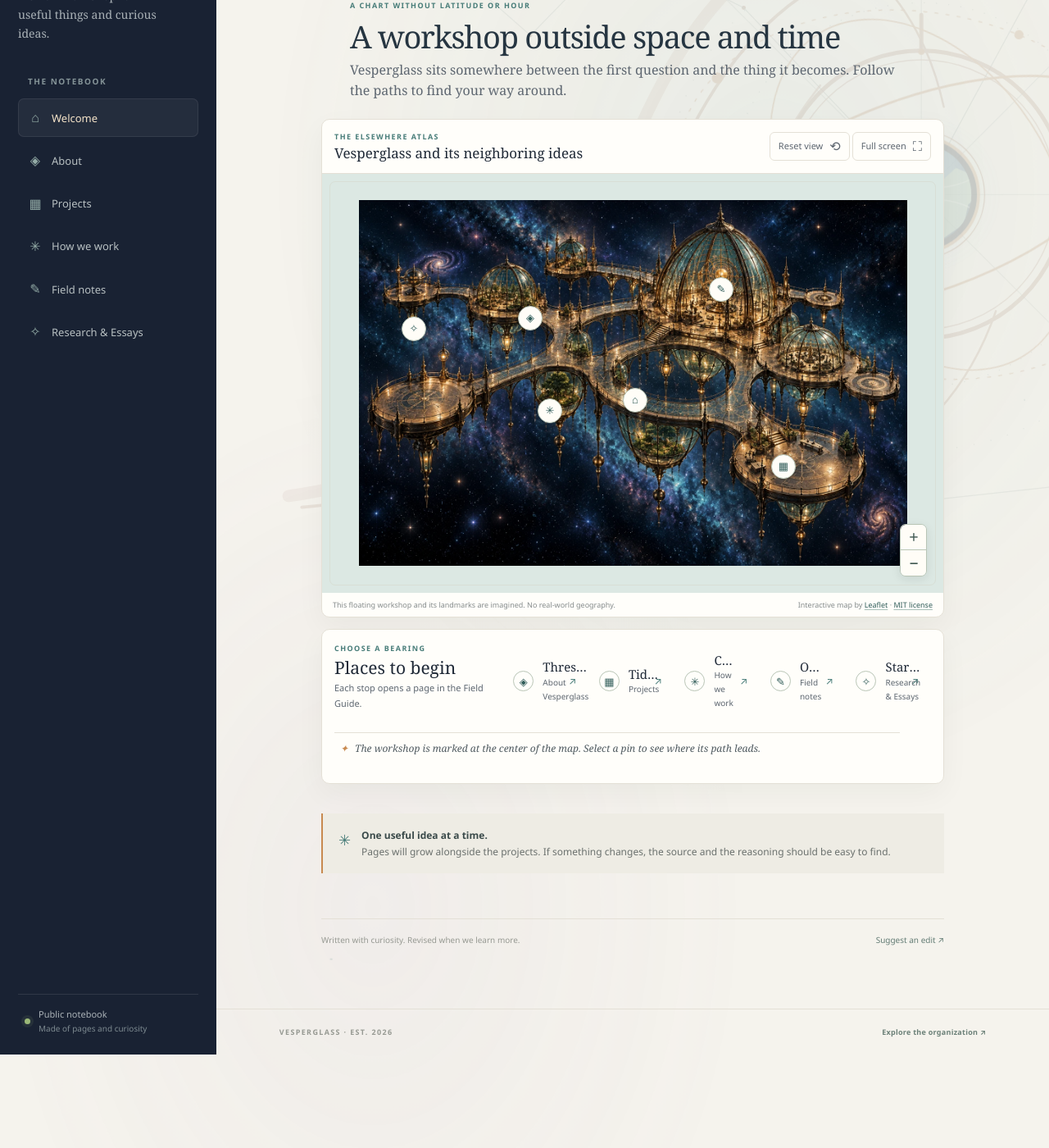
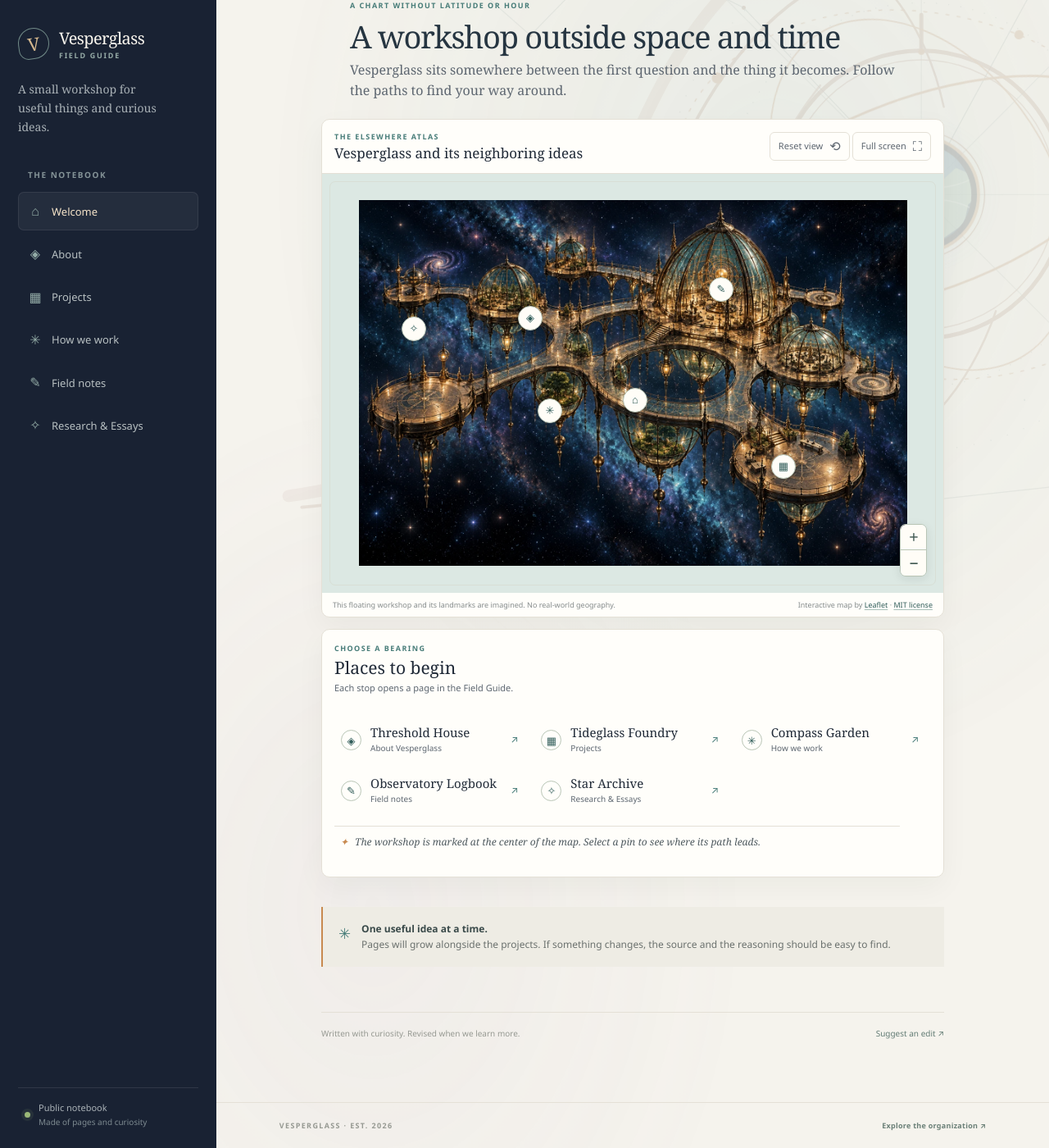
Before and after one commit to vesperglass/vesperglass.github.io, a Jekyll site: the page built from index.md, in a window 1280 px wide and 1400 px high, scrolled down 687 px. Shown: the whole window at 82% size. Built offline with Jekyll 4.4.1, drawn with Linux system fonts in a browser that asks for light colours; before the commit the page ends 1973 px from its top, so only the background shows below that.

Commit message:
Give atlas destinations room to breathe

```diff
--- a/_layouts/default.html
+++ b/_layouts/default.html
@@ -21,7 +21,7 @@
   <link rel="stylesheet" href="{{ '/assets/site.css' | relative_url }}?v=20261023-cartographer-2">
   {% if page.atlas_enabled %}
   <link rel="stylesheet" href="{{ '/assets/leaflet/leaflet.css' | relative_url }}?v=1.9.4">
-  <link rel="stylesheet" href="{{ '/assets/atlas-map.css' | relative_url }}?v=20261023-atlas5">
+  <link rel="stylesheet" href="{{ '/assets/atlas-map.css' | relative_url }}?v=20261023-atlas6">
   {% endif %}
   <script defer src="{{ '/assets/site.js' | relative_url }}?v=20261023-research"></script>
   {% if page.atlas_enabled %}
--- a/assets/atlas-map.css
+++ b/assets/atlas-map.css
@@ -23,10 +23,10 @@
 #atlas-map-fallback{position:absolute;inset:0;display:grid;place-items:center;margin:0;padding:24px;text-align:center;color:var(--soft);font-size:12px}
 .atlas-map-credit{display:flex;justify-content:space-between;gap:8px;padding:8px 13px;color:var(--muted);font-size:9px;line-height:1.45}
 .atlas-map-credit a{color:var(--sea-dark);text-decoration-color:#a9c0b8;text-underline-offset:2px}
-.atlas-wayfinding{display:grid;grid-template-columns:minmax(170px,.55fr) minmax(0,1.45fr);gap:14px;align-items:center;padding:15px}
+.atlas-wayfinding{display:grid;grid-template-columns:minmax(0,1fr);gap:14px;align-items:center;padding:15px}
 .wayfinding-heading h3{margin:4px 0 3px;color:var(--ink);font:21px/1.2 var(--serif)}
 .wayfinding-heading p{margin:0 0 11px;color:var(--soft);font-size:11px}
-.atlas-destinations{display:grid;grid-template-columns:repeat(5,minmax(0,1fr));gap:5px}
+.atlas-destinations{display:grid;grid-template-columns:repeat(3,minmax(0,1fr));gap:5px}
 .atlas-destinations a{display:grid;grid-template-columns:27px minmax(0,1fr) 16px;gap:9px;align-items:center;padding:9px 7px;border:1px solid transparent;border-radius:7px;color:var(--ink);text-decoration:none;transition:background .16s,border-color .16s,transform .16s}
 .atlas-destinations a:hover{transform:translateX(2px);border-color:var(--line);background:var(--map-control-hover)}
 .destination-glyph{display:grid;width:25px;height:25px;place-items:center;border:1px solid var(--map-pin-line);border-radius:50%;color:var(--sea-dark);font-size:13px}
@@ -35,7 +35,7 @@
 .destination-copy strong{overflow:hidden;color:var(--ink);font:15px/1.25 var(--serif);text-overflow:ellipsis;white-space:nowrap}
 .destination-copy small{color:var(--soft);font-size:10px}
 .destination-arrow{color:var(--sea);font-size:12px}
-.wayfinding-note{grid-column:1/-1;display:flex;gap:8px;margin:0;padding:10px 7px 0;border-top:1px solid var(--line);color:var(--soft);font:italic 12px/1.55 var(--serif)}
+.wayfinding-note{grid-column:1;display:flex;gap:8px;margin:0;padding:10px 7px 0;border-top:1px solid var(--line);color:var(--soft);font:italic 12px/1.55 var(--serif)}
 .wayfinding-note span{color:var(--gold)}
 #vesperglass-atlas.leaflet-container{background:var(--map-ocean);outline:none}
 #vesperglass-atlas .leaflet-control-zoom{overflow:hidden;border:1px solid var(--map-pin-line);border-radius:7px;box-shadow:0 3px 12px #17231c18}
@@ -77,7 +77,7 @@
 .atlas-svg-note{fill:var(--map-ink);font-family:var(--serif);font-size:12px;font-style:italic;opacity:.7}
 .atlas-svg-tiny{fill:var(--map-ink);font-family:var(--sans);font-size:9px;font-weight:700;letter-spacing:1.6px;opacity:.55}
 .atlas-rosette{fill:none;stroke:var(--map-route);stroke-width:1.5;opacity:.75}
-@media(max-width:900px){.atlas-wayfinding{grid-template-columns:minmax(150px,.7fr) minmax(0,1.3fr);gap:12px;align-items:start}.atlas-destinations{grid-template-columns:repeat(2,minmax(0,1fr))}.wayfinding-heading{grid-row:1/3}.wayfinding-note{grid-column:2;grid-row:2;margin:5px 0 0;padding-top:9px}}
+@media(max-width:900px){.atlas-wayfinding{gap:12px;align-items:start}.atlas-destinations{grid-template-columns:repeat(2,minmax(0,1fr))}.wayfinding-heading{grid-row:auto}.wayfinding-note{grid-column:1;grid-row:auto;margin:5px 0 0;padding-top:9px}}
 @media(max-width:600px){.atlas-section{margin:39px 0 28px}.atlas-intro{margin-bottom:16px}.atlas-intro h2{font-size:29px}.atlas-layout{gap:10px}.atlas-map-toolbar{align-items:flex-start;padding:11px}.atlas-map-toolbar strong{max-width:210px;font-size:15px}.atlas-map-actions{gap:4px}.atlas-reset,.atlas-fullscreen{gap:5px;padding:6px 7px;font-size:9px}.atlas-map-frame{padding:5px}#vesperglass-atlas{height:auto;min-height:0;aspect-ratio:4/3}.atlas-map-credit{display:grid;padding:8px 10px}.atlas-wayfinding{grid-template-columns:1fr;padding:13px}.wayfinding-heading{grid-row:auto}.atlas-destinations{grid-template-columns:1fr 1fr;gap:3px}.atlas-destinations a{grid-template-columns:23px minmax(0,1fr) 12px;gap:6px;padding:8px 4px}.destination-glyph{width:22px;height:22px;font-size:11px}.destination-copy strong{font-size:13px}.destination-copy small{font-size:9px}.wayfinding-note{grid-column:auto;grid-row:auto}}
 @media(max-width:390px){.atlas-map-toolbar{display:grid}.atlas-map-actions{justify-content:flex-end}}
 @media(prefers-reduced-motion:reduce){.atlas-destinations a{transition:none}.atlas-destinations a:hover{transform:none}}
```
